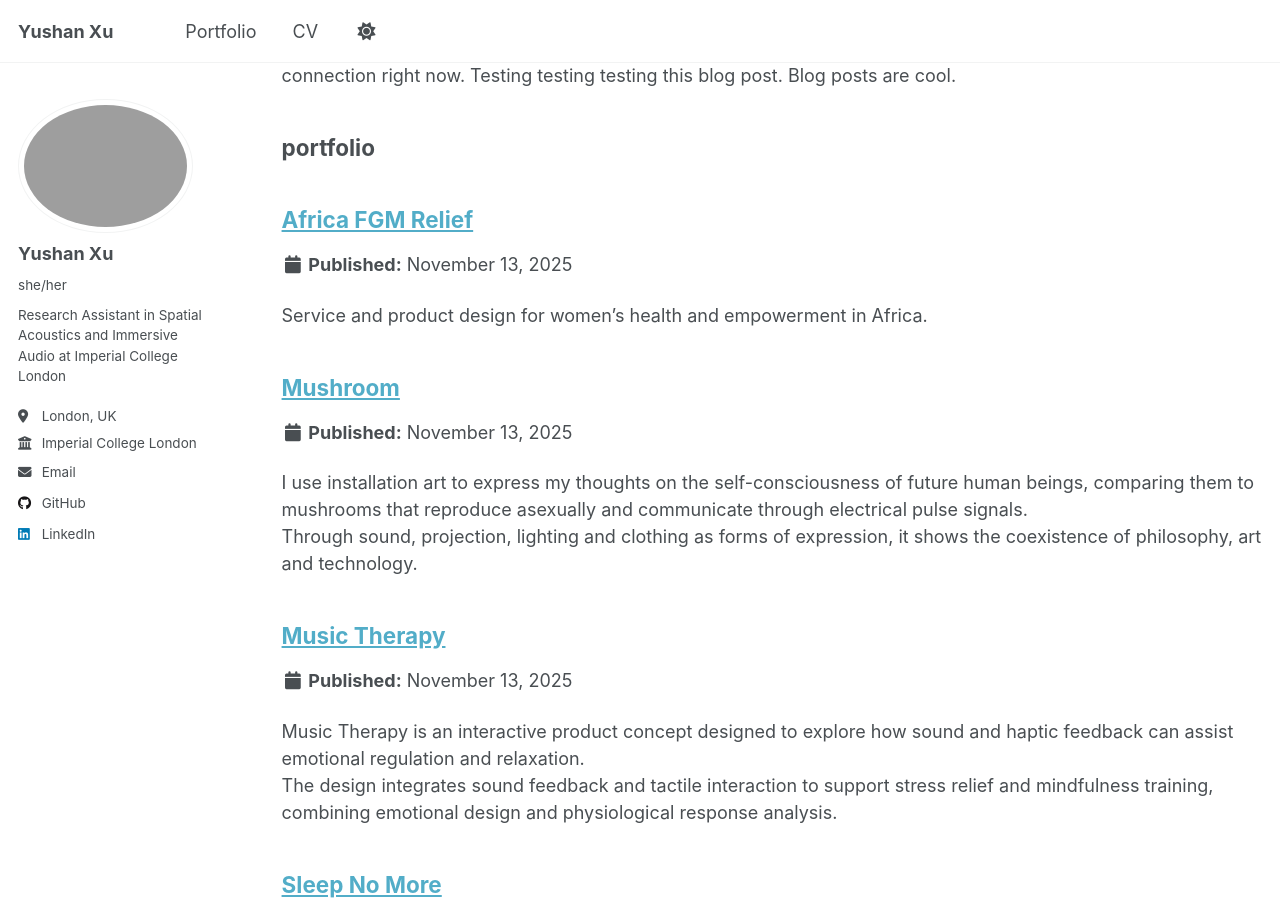
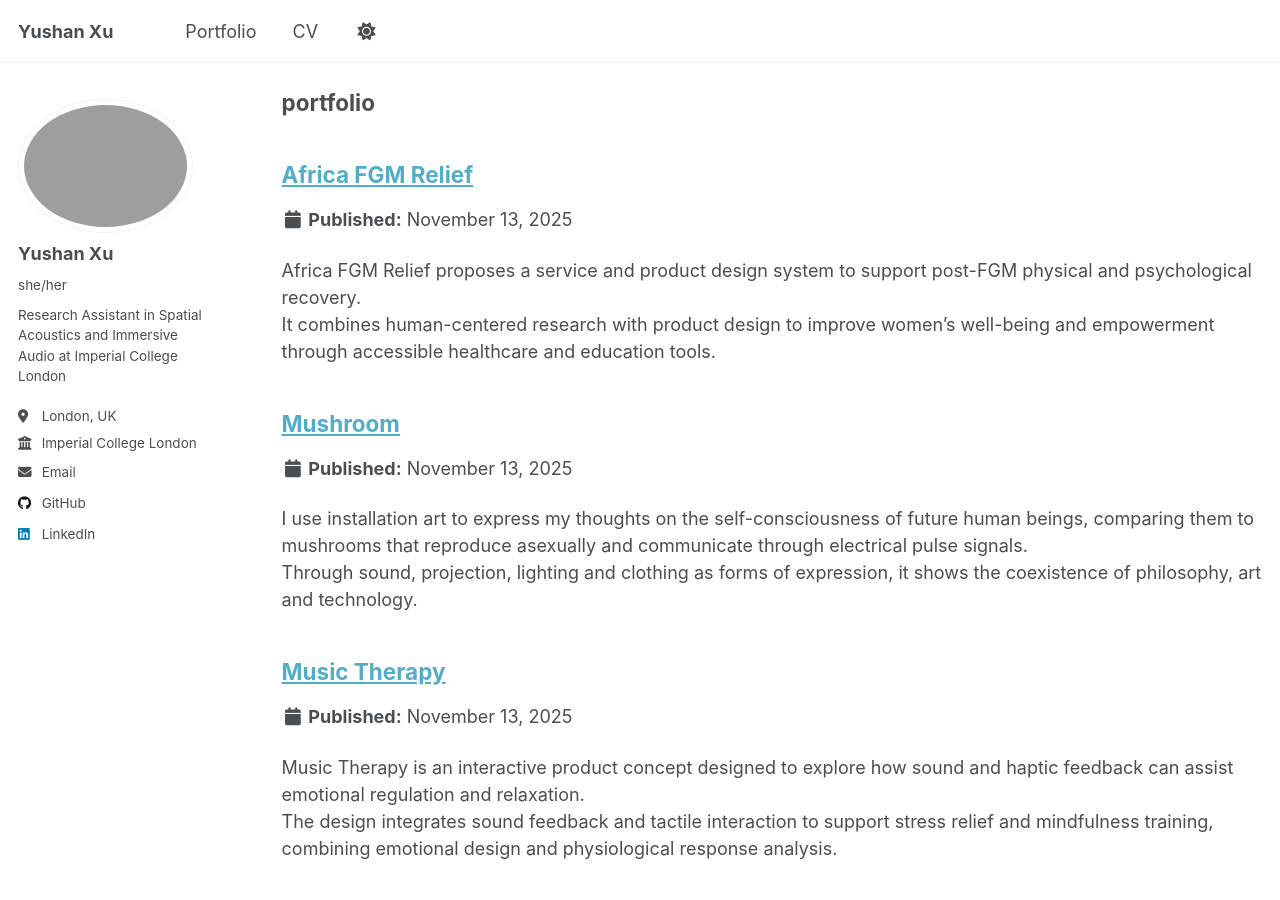
Before and after one commit to Yushan-Xu/Yushan-Xu.github.io, a Jekyll site: the page built from _pages/sitemap.md, in a window 1280 px wide and 900 px high, scrolled down 4007 px. Built offline with Jekyll 4.4.1, drawn with Linux system fonts in a browser that asks for light colours; a script that is not in the unit is left out; some of the changed text lies outside the part shown.

Commit message:
Update AfricaFGMRelief.md

```diff
--- a/_portfolio/AfricaFGMRelief.md
+++ b/_portfolio/AfricaFGMRelief.md
@@ -1,13 +1,11 @@
 ---
+layout: single
 title: "Africa FGM Relief"
-excerpt: "Service and product design for women’s health and empowerment in Africa."
-collection: portfolio
-image: "/images/AfricaFGMRelief_Cover.png"
+permalink: /_portfolio/AfricaFGMRelief/
+author_profile: false
 ---
 
-### Project Overview
 Africa FGM Relief proposes a service and product design system to support post-FGM physical and psychological recovery.
-It combines human-centered design research with practical interventions for women’s health and dignity.
+It combines human-centered research with product design to improve women’s well-being and empowerment through accessible healthcare and education tools.
 
-### PDF Preview
 <iframe src="/files/Africa FGM Relief.pdf" width="100%" height="800px"></iframe>
```
